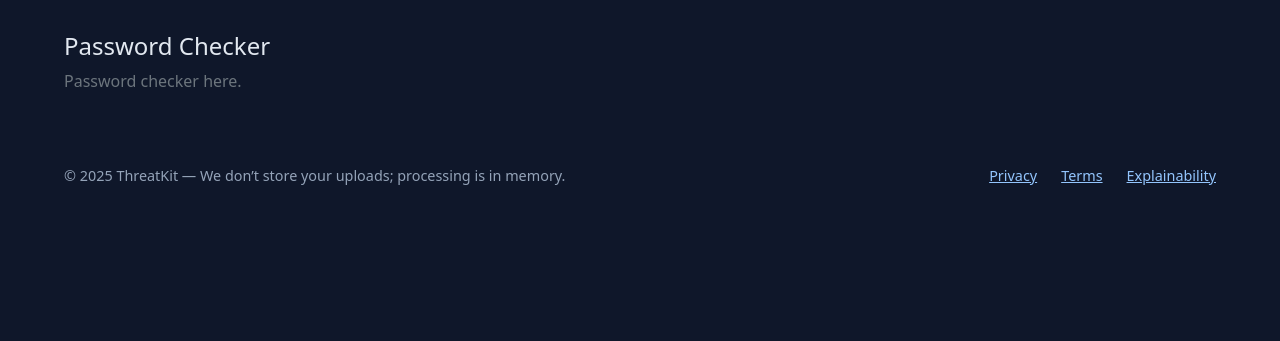
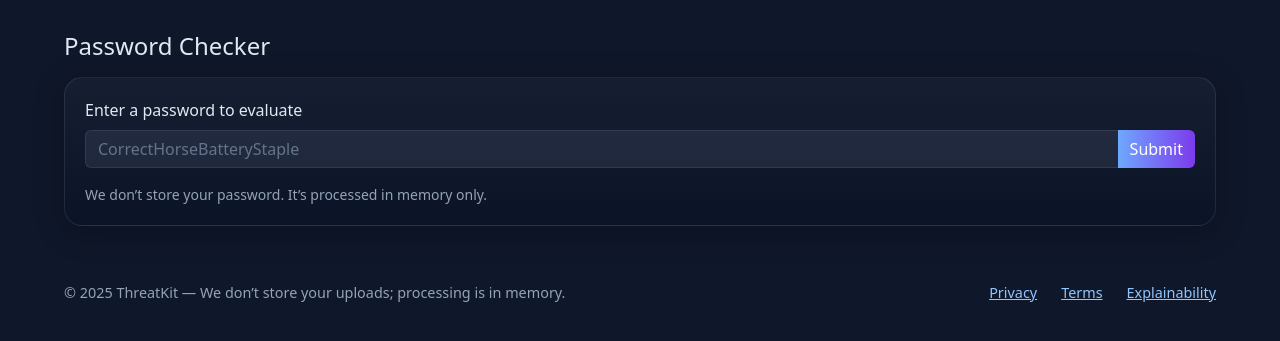
Before and after one commit to Bradlb03/ThreatKit, a Flask app: page /password/ in a window 1280 px wide. Shown: the part 121-462 px from the top of the page. Run offline with Flask 3, Linux system fonts and the light colour scheme.

Commit message:
Added text and button for password checker

```diff
--- a/ThreatKit/threatkit/templates/password.html
+++ b/ThreatKit/threatkit/templates/password.html
@@ -1,6 +1,34 @@
 {% extends "base.html" %}
 {% block title %}ThreatKit — Password Checker{% endblock %}
 {% block content %}
-<h1 class="h4">Password Checker</h1>
-<p class="text-secondary">Password checker here.</p>
+<h1 class="h4 mb-3">Password Checker</h1>
+
+<!-- Post back to the same URL -->
+<form method="POST" class="tk-card" autocomplete="off">
+  <label for="pw" class="form-label">Enter a password to evaluate</label>
+  <div class="input-group mb-3">
+    <input
+      id="pw"
+      name="password"
+      type="password"
+      class="form-control tk-input"
+      placeholder="CorrectHorseBatteryStaple"
+      required
+      minlength="4"
+      aria-describedby="pwHelp"
+    />
+    <button class="btn btn-accent" type="submit">Submit</button>
+  </div>
+  <div id="pwHelp" class="form-text tk-subtle">
+    We don’t store your password. It’s processed in memory only.
+  </div>
+
+  {% if result %}
+    <hr class="tk-sep my-3" />
+    <div class="mt-2">
+      <div class="fw-semibold">Result</div>
+      <div class="tk-subtle">{{ result }}</div>
+    </div>
+  {% endif %}
+</form>
 {% endblock %}
```
